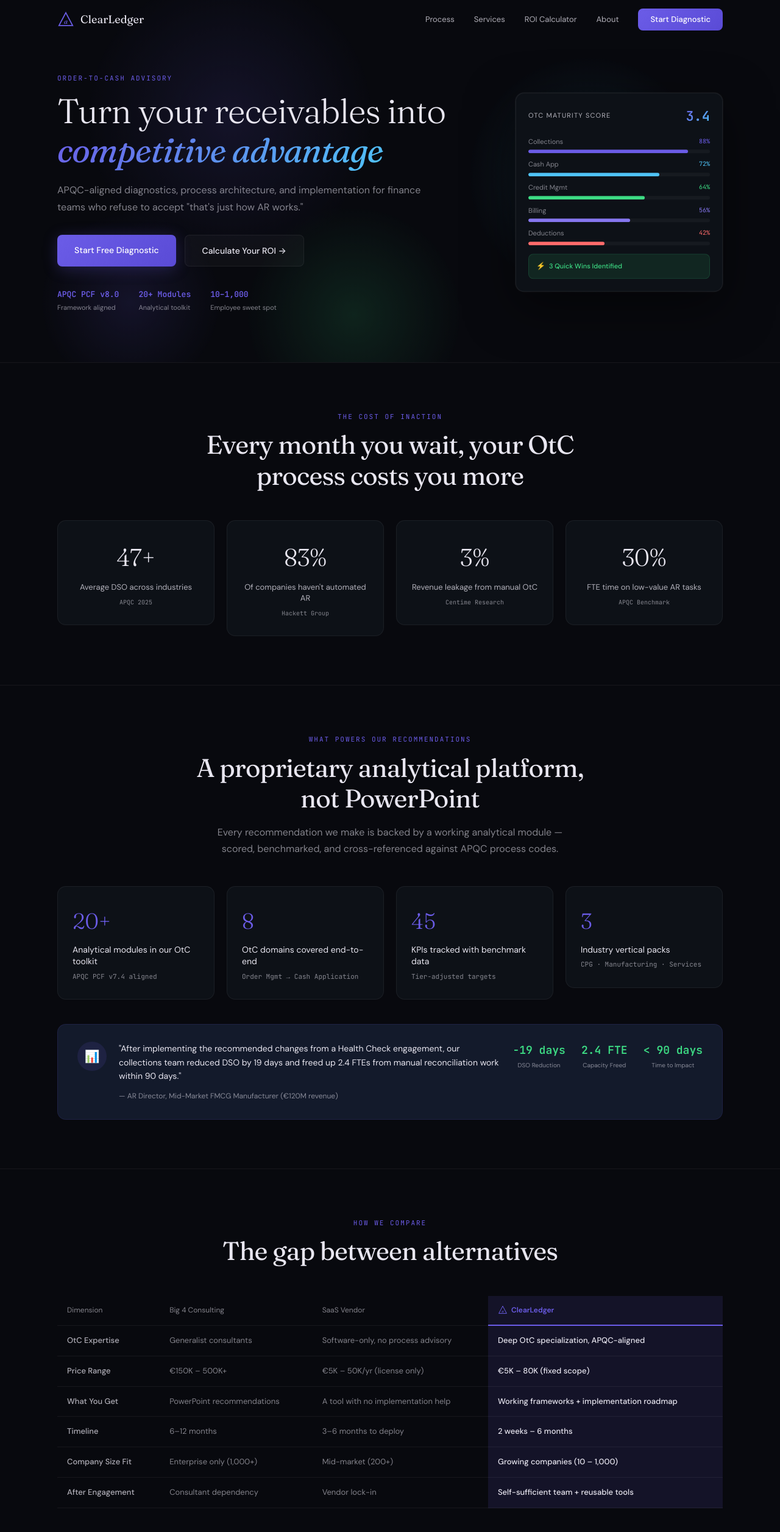
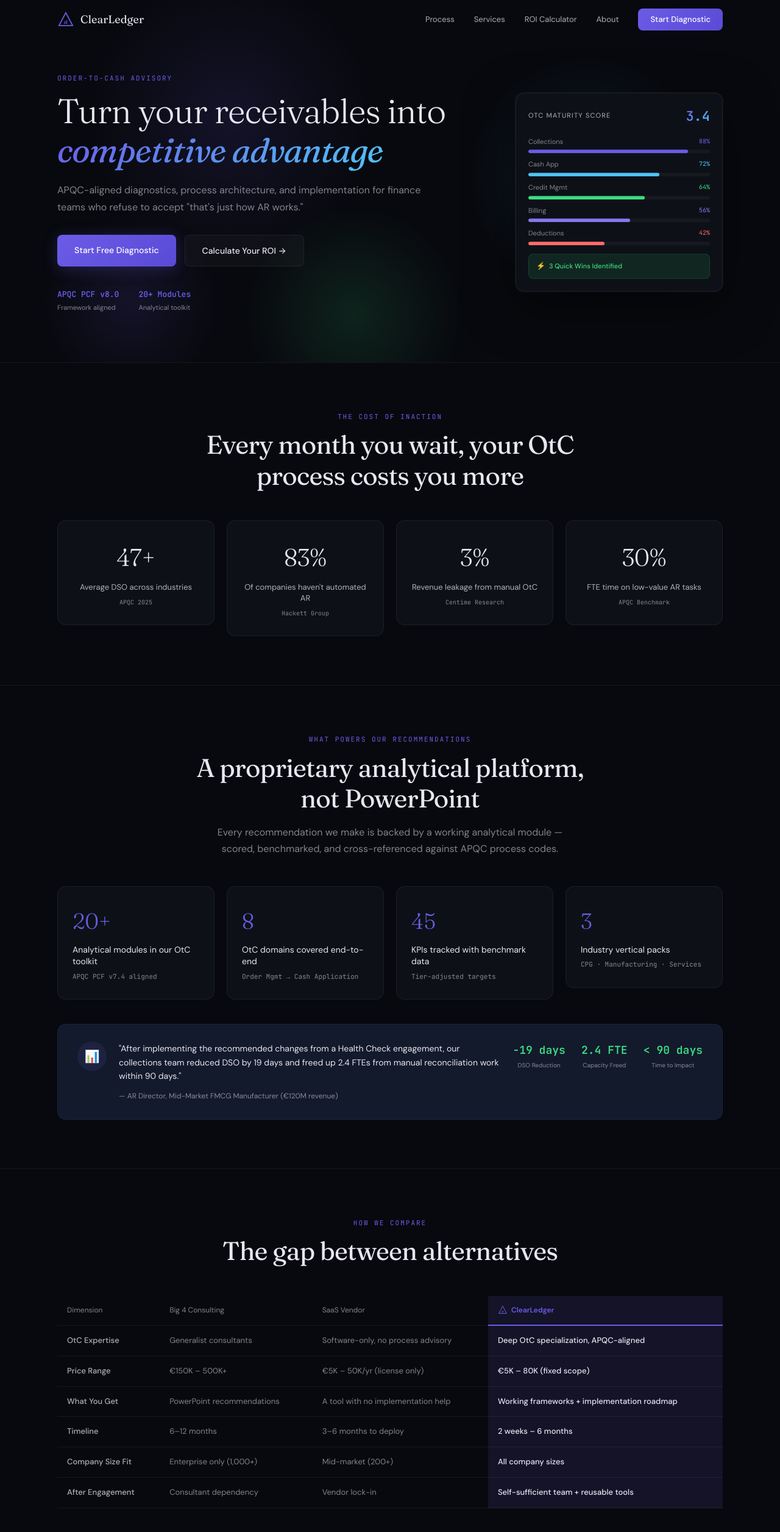
Before and after one commit to stoicnazim/ClearLedger, a React (Vite) app: page / in a window 1280 px wide. Shown: the top 2512 px of the page at 61% size. Built offline with nearby package versions, Linux system fonts and the light colour scheme.

Commit message:
remove employee sweet spot and company size range from landing stats and comparison table

```diff
--- a/src/clearledger-website-v3.jsx
+++ b/src/clearledger-website-v3.jsx
@@ -294,7 +294,7 @@ export default function ClearLedgerWebsite({ onStartDiagnostic, onShowLegal }) {
     { dim: "Price Range", big4: "€150K – 500K+", saas: "€5K – 50K/yr (license only)", us: "€5K – 80K (fixed scope)" },
     { dim: "What You Get", big4: "PowerPoint recommendations", saas: "A tool with no implementation help", us: "Working frameworks + implementation roadmap" },
     { dim: "Timeline", big4: "6–12 months", saas: "3–6 months to deploy", us: "2 weeks – 6 months" },
-    { dim: "Company Size Fit", big4: "Enterprise only (1,000+)", saas: "Mid-market (200+)", us: "Growing companies (10 – 1,000)" },
+    { dim: "Company Size Fit", big4: "Enterprise only (1,000+)", saas: "Mid-market (200+)", us: "All company sizes" },
     { dim: "After Engagement", big4: "Consultant dependency", saas: "Vendor lock-in", us: "Self-sufficient team + reusable tools" },
   ];
 
@@ -441,7 +441,6 @@ export default function ClearLedgerWebsite({ onStartDiagnostic, onShowLegal }) {
                   {[
                     { val: "APQC PCF v8.0", sub: "Framework aligned" },
                     { val: "20+ Modules", sub: "Analytical toolkit" },
-                    { val: "10–1,000", sub: "Employee sweet spot" },
                   ].map((s, i) => (
                     <div key={i}>
                       <div style={{ fontFamily: C.mono, fontSize: "13px", color: C.accent, fontWeight: 600 }}>{s.val}</div>
```
